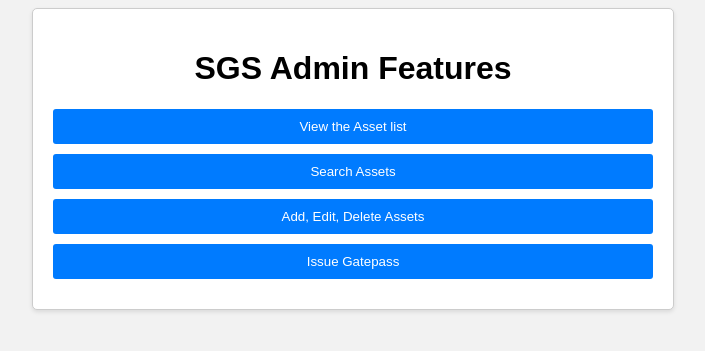
After one commit to Nurein1/IndividualAssignment, a Django app: page /sgs/ in a window 1280 px wide. The commit adds this page. Shown: the top 351 px of the page, without its empty margins (287-992 px from the left). Run offline with Django 4.2, Linux system fonts and the light colour scheme.

Commit message:
second commit

```diff
--- /dev/null
+++ b/assetgatepass/templates/sgs.html
@@ -0,0 +1,66 @@
+<!DOCTYPE html>
+<html lang="en">
+<head>
+    <meta charset="UTF-8">
+    <meta name="viewport" content="width=device-width, initial-scale=1.0">
+    <title>SGS Admin Features</title>
+    <style>
+        body {
+            font-family: Arial, sans-serif;
+            background-color: #f2f2f2;
+        }
+        .container {
+            max-width: 600px;
+            margin: 0 auto;
+            padding: 20px;
+            background-color: #fff;
+            border: 1px solid #ccc;
+            border-radius: 5px;
+            box-shadow: 0 2px 4px rgba(0, 0, 0, 0.1);
+        }
+        h1 {
+            text-align: center;
+        }
+        button {
+            display: block;
+            width: 100%;
+            padding: 10px;
+            margin-bottom: 10px;
+            background-color: #007bff;
+            color: #fff;
+            border: none;
+            border-radius: 3px;
+            cursor: pointer;
+        }
+        button:hover {
+            background-color: #0056b3;
+        }
+    </style>
+</head>
+<body>
+    <div class="container">
+        <h1>SGS Admin Features</h1>
+        <button onclick="viewAssetList()">View the Asset list</button>
+        <button onclick="searchAssets()">Search Assets</button>
+        <button onclick="modifyAssets()">Add, Edit, Delete Assets</button>
+        <button onclick="issueGatepass()">Issue Gatepass</button>
+        <script>
+            function viewAssetList() {
+                alert("Viewing the asset list functionality to be implemented soon.");
+            }
+
+            function searchAssets() {
+                alert("Searching assets functionality to be implemented soon.");
+            }
+
+            function modifyAssets() {
+                alert("Adding, editing, and deleting assets functionality to be implemented soon.");
+            }
+
+            function issueGatepass() {
+                alert("Gatepass issuing functionality to be implemented soon.");
+            }
+        </script>
+    </div>
+</body>
+</html>
--- a/assetgatepass/urls.py
+++ b/assetgatepass/urls.py
@@ -4,4 +4,6 @@ from django.urls import path
 #Url Configuarations
 urlpatterns = [
     path('main/', views.main),
+    path('sgs/', views.sgs),
+    path('security/', views.security),
 ]
--- a/assetgatepass/views.py
+++ b/assetgatepass/views.py
@@ -3,3 +3,11 @@ from django.shortcuts import render, HttpResponse
 # Create your views here.
 def main(request):
     return render(request, 'main.html')
+
+
+def sgs(request):
+    return render(request, 'sgs.html')
+
+
+def security(request):
+    return render(request, 'security.html')
```
Also changed, not shown: assetgatepass/templates/main.html (+7 -1 lines), assetgatepass/templates/security.html (added, +59 -0 lines), db.sqlite3.
